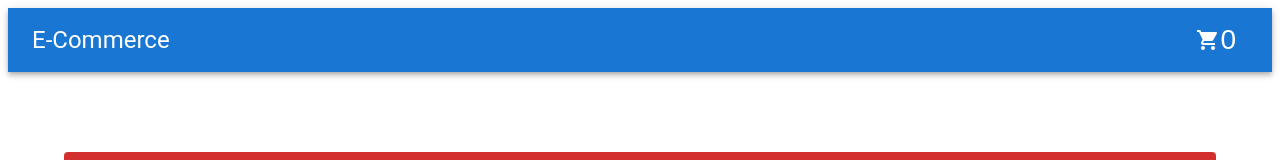
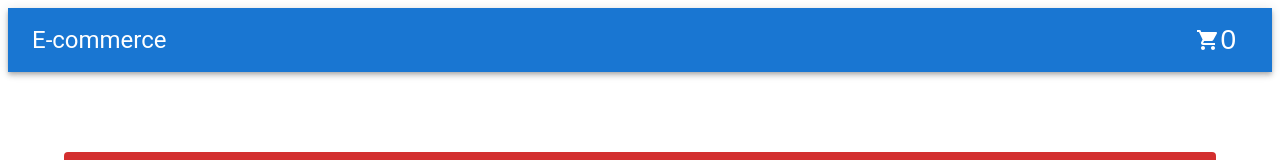
Before and after one commit to ViniciusSantosFS/E-commerce, a React (Create React App) app: page / in a window 1280 px wide. Shown: the top 160 px of the page. Built offline with nearby package versions, Linux system fonts and the light colour scheme; no server answers.

Commit message:
adjust:ajuste no texto

```diff
--- a/src/components/NavBar/index.jsx
+++ b/src/components/NavBar/index.jsx
@@ -12,7 +12,7 @@ export default function NavBar({itensInCart}) {
                 <Toolbar sx={{justifyContent: 'space-between'}}>
                     <Link to="/" style={{ color: COLORS.white, textDecoration: 'none' }}>
                         <Typography variant="h5">
-                            E-Commerce
+                            E-commerce
                         </Typography>
                     </Link>
                     <div>
```
